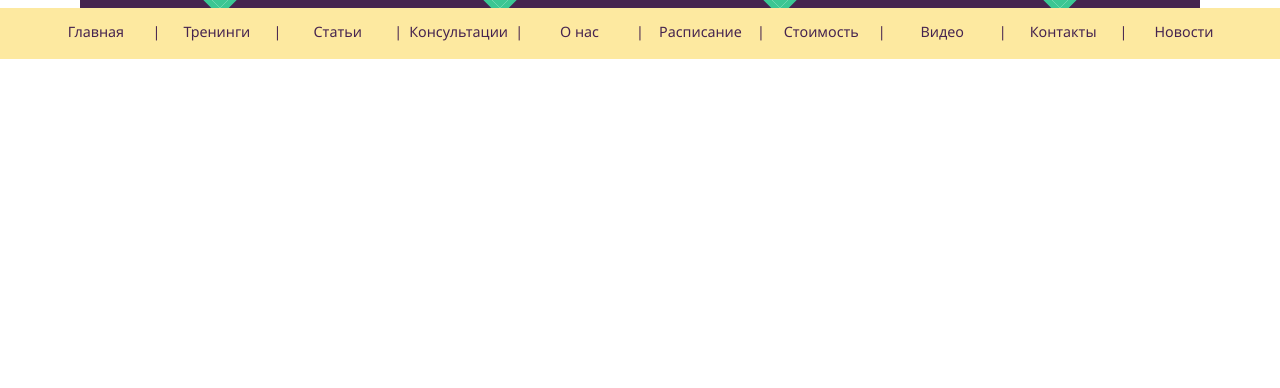
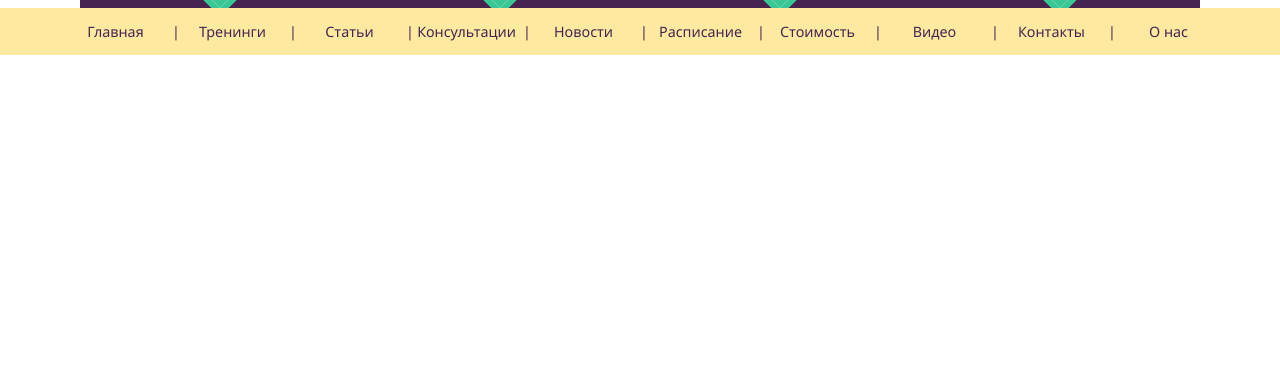
Before and after one commit to ZatolokinPavel/zhivoeslovo, a PHP site: page / in a window 1280 px wide. Shown: the part 412-800 px from the top of the page. Run offline with PHP 8.4, Linux system fonts and the light colour scheme.

Commit message:
remake main menu - make it flexibility

```diff
--- a/css/main.css
+++ b/css/main.css
@@ -1,4 +1,6 @@
-/* Общие классы */
+/**
+ *  Общие классы
+ */
 * {box-sizing: border-box;}
 .box {width: 100%; position: relative;}
 .box:after {content: ""; display: block; clear: both;}
@@ -12,6 +14,20 @@ article, aside, details, figcaption, figure, footer, header, main, menu, nav, se
 html, body {width: 100%; overflow-x: hidden; margin: 0; padding: 0;}
 body {font-size: 13px; font-family: "Segoe UI", Arial, Helvetica, sans-serif}
 
+
+
+/**
+ *  ЗАРЕЗЕРВИРОВАННЫЕ ИМЕНА КЛАССОВ
+ *  Не используй эти имена самостоятельно!
+ *  Они нужны для уточнений внутри других классов.
+ */
+.big, .top {}
+
+
+
+/**
+ *  Сетка и колонки, общий вариант.
+ */
 .grid {margin: 0 0 -15px -15px; width: auto;}
 .grid > * {padding: 0 0 15px 15px;}
 .grid > .nogrid {padding-bottom: 0;}
@@ -39,8 +55,11 @@ body {font-size: 13px; font-family: "Segoe UI", Arial, Helvetica, sans-serif}
 
 
 
-/* Сторона обычного ромба 198px, высота 280px */
-/* Сторона большого ромба 396px, высота 560px */
+/**
+ *  Ромбы в самом верху главной страницы.
+ *  Сторона обычного ромба 198px, высота 280px
+ *  Сторона большого ромба 396px, высота 560px
+ */
 .rhombuses {position: relative; width: 1120px; height: 420px; margin: 0 auto; padding: 0; overflow: hidden;}
 .rhombus {position: absolute; width: 198px; height: 198px; margin: 41px; /* 41 = (280-198)/2 */
           background: #3ac793; border: 6px solid transparent; overflow: hidden;
@@ -69,8 +88,10 @@ body {font-size: 13px; font-family: "Segoe UI", Arial, Helvetica, sans-serif}
     -moz-transform: rotate(45deg); -webkit-transform: rotate(45deg); -o-transform: rotate(45deg);
     -ms-transform: rotate(45deg); transform: rotate(45deg);}
 
-.main-menu {margin: 0; padding: 0; text-align: center; font-size: 1.1em; color: #46244f; background: #fde9a0;}
-.main-menu > ul {display: inline-block;}
-.main-menu > ul > li {float: left;}
-.main-menu > ul > li + li:before {content: "|";}
-.main-menu a {display: inline-block; width: 113px; line-height: 47px; color: #46244f; text-align: center; text-decoration: none;}
+.main-menu {margin: 0; padding: 0; font-size: 1.1em; color: #46244f; background: #fde9a0;}
+.main-menu > div {display: table; margin: 0 auto; max-width: 1170px; width: 100%;}
+.main-menu ul.top {display: table-row; text-align: center;}
+.main-menu ul.top > li {display: table-cell; position: relative; width: 10%; padding-left: 4px;}
+.main-menu ul.top > li + li:before {display: block; content: "|"; position: absolute; left: 0; line-height: 47px;}
+.main-menu a {display: block; width: 100%; line-height: 47px; padding: 0 5px; color: #46244f; text-decoration: none;}
+.main-menu a:hover {background: #3ac793;}
--- a/index.html
+++ b/index.html
@@ -39,18 +39,20 @@
 </header>
 
 <menu id="main_menu" class="main-menu box">
-    <ul>
+    <div>
+        <ul class="top">
             <li><a href="#">Главная</a></li>
             <li><a href="#">Тренинги</a></li>
             <li><a href="#">Статьи</a></li>
             <li><a href="#">Консультации</a></li>
-        <li><a href="#">О нас</a></li>
+            <li><a href="#">Новости</a></li>
             <li><a href="#">Расписание</a></li>
             <li><a href="#">Стоимость</a></li>
             <li><a href="#">Видео</a></li>
             <li><a href="#">Контакты</a></li>
-        <li><a href="#">Новости</a></li>
+            <li><a href="#">О&nbsp;нас</a></li>
         </ul>
+    </div>
 </menu>
 
 </body>
```
Lines whose indentation alone changed are shown as unchanged.
